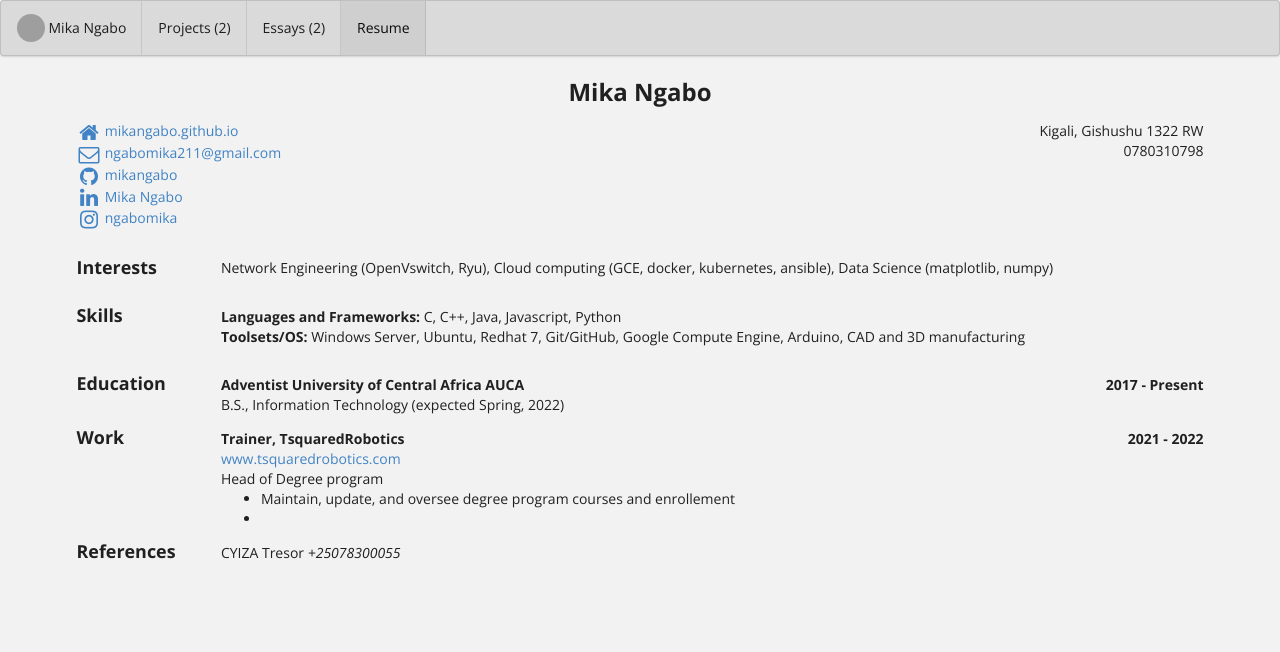
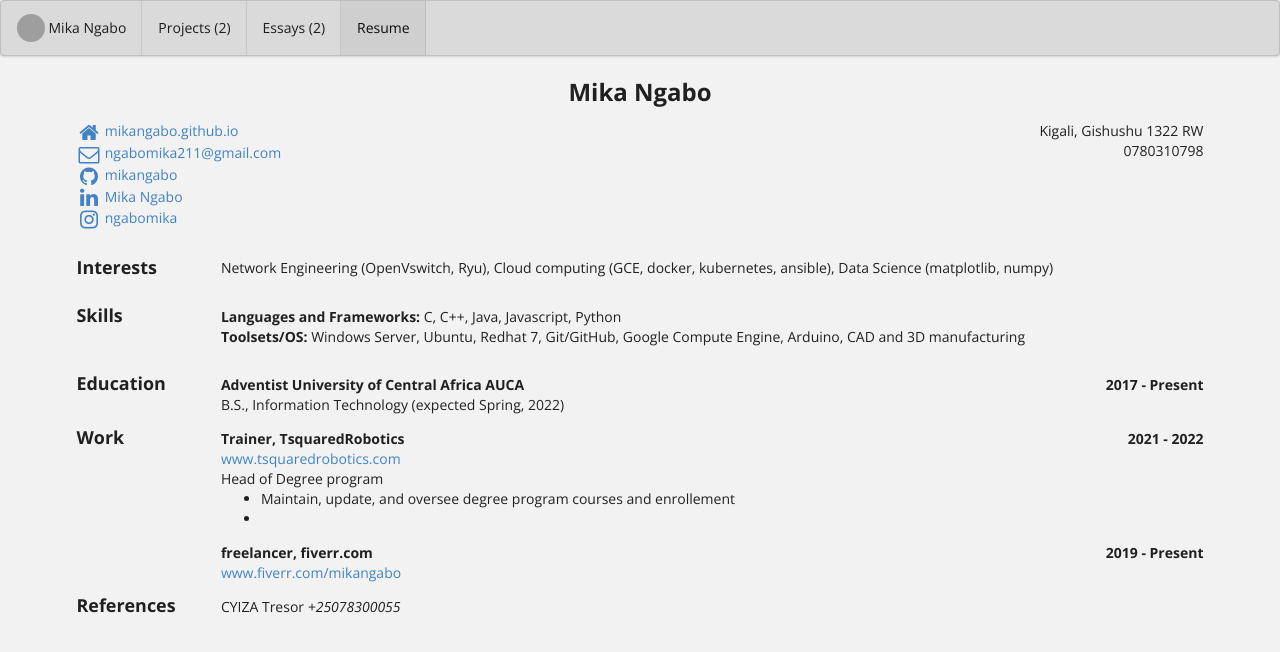
Before and after one commit to mikangabo/mikangabo.github.io, a Jekyll site: the page built from bio/index.html, in a window 1280 px wide. Shown: the top 652 px of the page. Built offline with Jekyll 4.4.1, drawn with Linux system fonts in a browser that asks for light colours; grey boxes are pictures that could not be loaded.

Commit message:
Update bio.json

```diff
--- a/_data/bio.json
+++ b/_data/bio.json
@@ -6,7 +6,7 @@
     "email": "ngabomika211@gmail.com",
     "phone": "0780310798",
     "website": "https://mikangabo.github.io",
-    "summary": "I am studying for a B.S. in Information Technology in the Department of Networks and Telecommunication Systems at the AUCA. I expect to graduate in Spring, 2022.",
+    "summary": "I am a Bachelor's Degree holder in Networks and Telecommunication Systems at the AUCA. I expect to graduate in Spring, 2022.",
     "location": {
       "address": "",
       "postalCode": "1322",
@@ -101,13 +101,20 @@
       "position": "Trainer",
       "website": "www.tsquaredrobotics.com",
       "startDate": "2021-06-01",
-      "endDate": "2022-01-01",
+      "endDate": "2022-12-01",
       "summary": "Head of Degree program",
       "highlights": [
         "Maintain, update, and oversee degree program courses and enrollement",
         ""
       ]
     },
+    {
+      "company": "fiverr.com",
+      "position": "freelancer",
+      "website": "www.fiverr.com/mikangabo",
+      "startDate": "2019-04-01",
+      "endDate": "Present"
+    }
     ],
   "Certificate": [
     {
```
